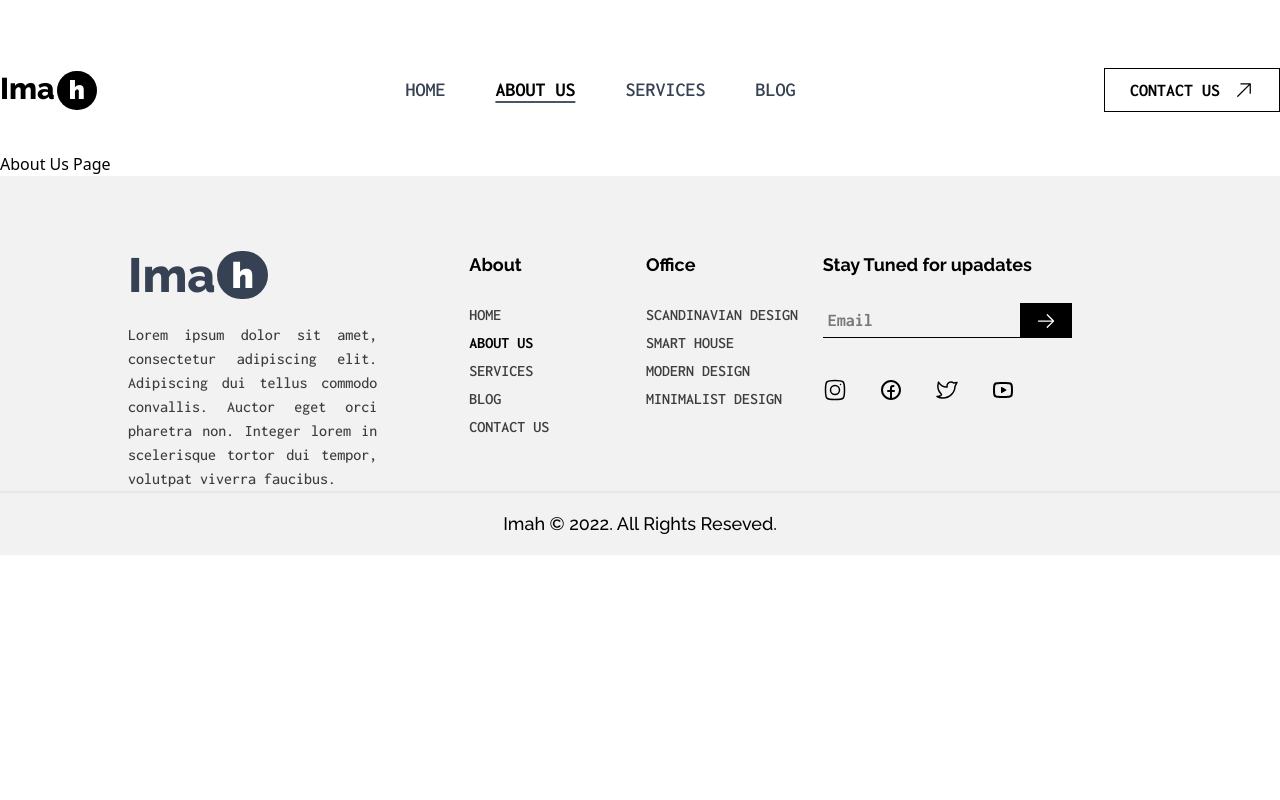
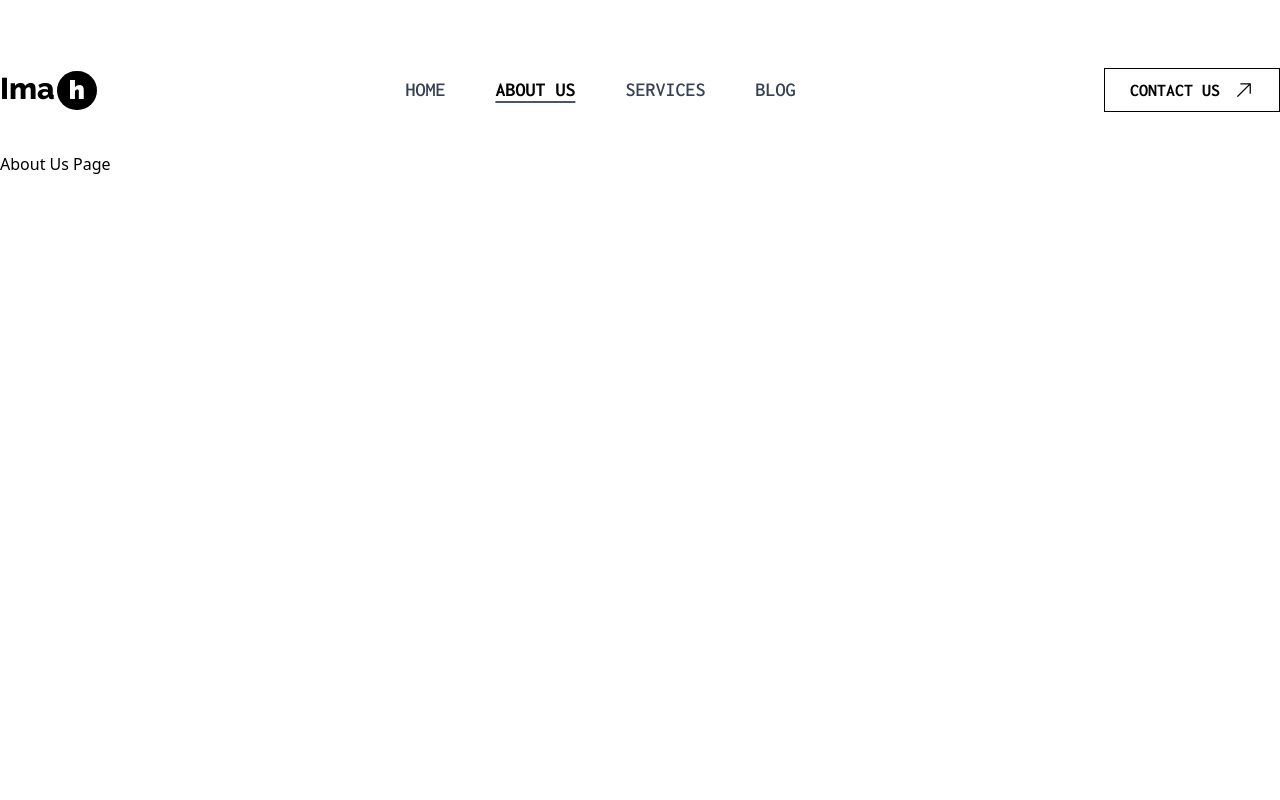
Before and after one commit to tannaznamdar/Architecture-Landing-Page, a React (Vite) app: page /about-us in a window 1280 px wide. Shown: the top 800 px of the page. Built offline with nearby package versions, Linux system fonts and the light colour scheme.

Commit message:
Add container to pages

```diff
--- a/src/routes/root.jsx
+++ b/src/routes/root.jsx
@@ -7,7 +7,7 @@ export default function Root() {
     <div>
       <Header />
 
-      <div>
+      <div className="min-h-screen">
         <Outlet />
       </div>
 
--- a/src/views/AboutUsPage.jsx
+++ b/src/views/AboutUsPage.jsx
@@ -2,7 +2,7 @@ export default function AboutUsPage() {
 
     return (
       <>
-        <div>
+        <div className="container mx-auto">
            <h1>About Us Page</h1>
         </div>
       </>
--- a/src/views/BlogPage.jsx
+++ b/src/views/BlogPage.jsx
@@ -2,7 +2,7 @@ export default function BlogPage() {
 
     return (
       <>
-        <div>
+        <div className="container mx-auto">
            <h1> Blog Page </h1>
         </div>
       </>
--- a/src/views/ServicesPage.jsx
+++ b/src/views/ServicesPage.jsx
@@ -2,7 +2,7 @@ export default function ServicesPage() {
 
     return (
       <>
-        <div>
+        <div className="container mx-auto">
            <h1> Services Page </h1>
         </div>
       </>
```
